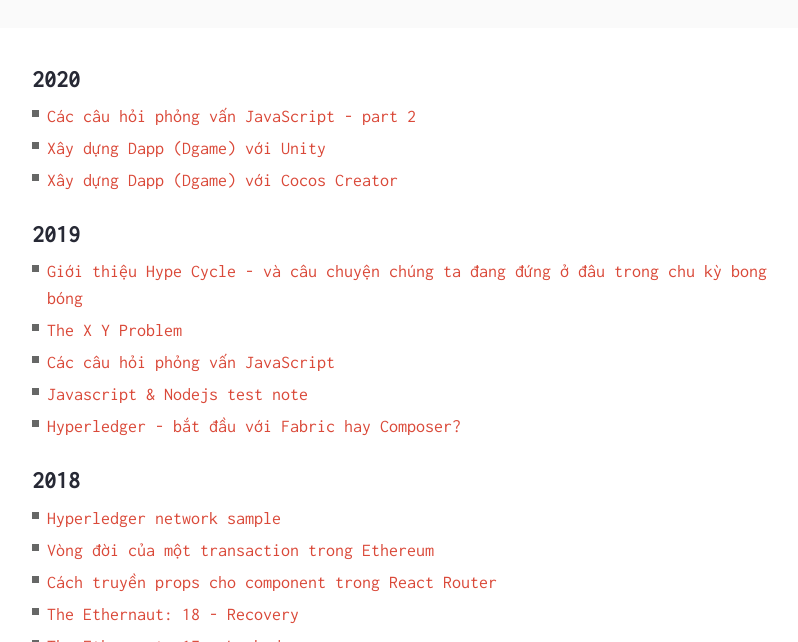
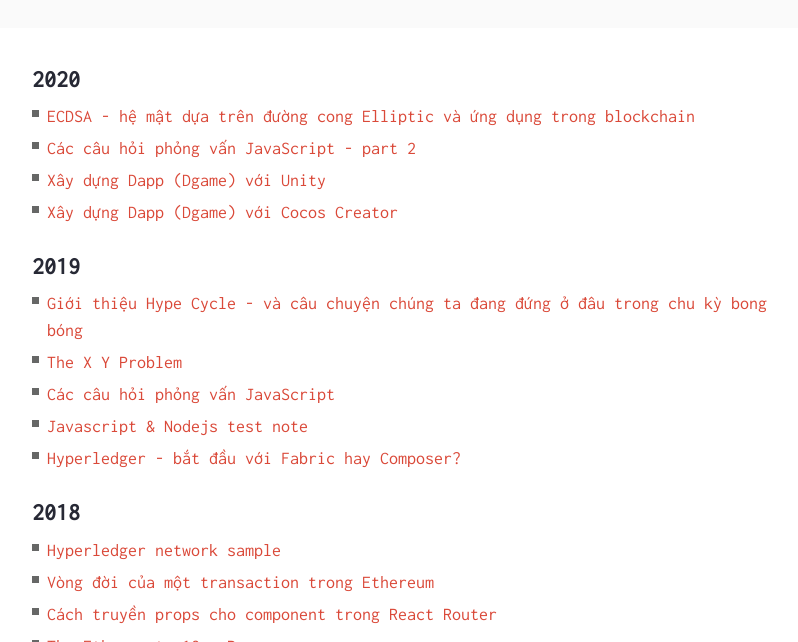
Before and after one commit to bboynam99/dotrungkien.github.io, a Jekyll site: the page built from index.html, in a window 1280 px wide and 900 px high, cut to the strip 258-900 px from the top of the window. Shown: the whole strip, without its empty margins (224-1022 px from the left). Built offline with Jekyll 4.4.1, drawn with Linux system fonts in a browser that asks for light colours; nearby versions of some CDN libraries; some of the changed lines change nothing that is shown.

Commit message:
publish new post

````diff
--- a/_drafts/2020-04-28-ecdsa.md
+++ b/_posts/2020-04-28-ecdsa.md
@@ -56,8 +56,6 @@
 
 $$ y^2 \pmod p = x^3 + ax + b \pmod p $$
 
-Kiến thức về đường cong elliptic nói chung khá là rộng, nên trong khuôn khổ bài này chúng ta sẽ chỉ đi vào một đường cong cụ thể được sử dụng trong Bitcoin và Ethereum mà thôi.
-
 Bitcoin hay Ethereum sử dụng một đường cong theo tiêu chuẩn [secp256k1](https://en.bitcoin.it/wiki/Secp256k1) do _Viện Tiêu Chuẩn và Kỹ Thuật Quốc Gia Mỹ_ (NIST) đặt ra.
 
 Đường cong này có công thức như sau:
@@ -66,7 +64,7 @@
 
 với `p` là một số nguyên tố rất lớn, $$ p = 2^{265} - 2^{32} - 2^9 - 2^8 - 2^7 - 2^6 - 2^4 - 1 $$.
 
-Hình dưới minh hoạ một đường cong elliptic được sử dụng trong Bitcoin & Ethereum.
+Hình dưới minh hoạ đường cong elliptic được sử dụng trong Bitcoin & Ethereum.
 
 ![elliptic]({{ site.url }}/assets/images/ecdsa/elliptic.png)
 
@@ -109,8 +107,6 @@
 
 ### Tạo public key
 
-Ok ta đã nắm được lý thuyết về các phép toán trên đường cong Elliptic, giờ ta sẽ tìm hiểu xem "public key được tạo ra như thế nào".
-
 Ta đã có một `private key` là một số ngẫu nhiên $$ d_{A} $$.
 
 Trên đường cong Elliptic ta chọn một điểm **G**, gọi là _điểm sinh_ (generator point hay reference point).
@@ -119,7 +115,7 @@
 
 $$ Q_A = d_A \times G $$
 
-trong đó:
+với Bitcoin hay Ethereum thì:
 
 $$ G = 02 79BE667E F9DCBBAC 55A06295 CE870B07 029BFCDB 2DCE28D9 59F2815B 16F81798 $$
 
@@ -133,7 +129,9 @@
 
 Ta đã nắm được lý thuyết về đường cong Elliptic, private key, public key, trong phần này ta sẽ tìm hiểu một file/message được ký như thế nào trong Ethereum và nó tạo ra chữ ký số trông ra sao.
 
-Chữ ký trong Ethereum sẽ được biểu diễn bởi một cặp `(r, s)`.
+### Tạo chữ ký
+
+> Chữ ký trong Ethereum sẽ được biểu diễn bởi một cặp `(r, s)`.
 
 Để tạo ra cặp `(r, s)` này đầu tiên ra sẽ phải chọn ra một số ngẫu nhiên `k` (lưu ý đây là một số ngẫu nhiên khác với private key).
 
@@ -145,10 +143,168 @@
 
 Để tính được `s`, đầu tiên ta tính _hash của message_ mà ta cần ký, gọi là `z`, khi này:
 
-$$ S = k^{-1}(z - d_A \times r) \pmod p $$
+$$ s = k^{-1}(z + d_A \times r) \pmod p $$
 
 Ta lưu ý ở đây $$ k^{-1} $$ là **nghịch đảo theo modulo** của `k`, xem thêm tại ([modular multiplicative inverse](https://en.wikipedia.org/wiki/Modular_multiplicative_inverse)) chứ không phải nghịch đảo đơn thuần trong tính toán thập phân là $$\frac{1}{k}$$.
 
 Nếu trong tính toán thập phân $$k\times \frac{1}{k} = 1$$ thì theo modulo $$k \times k^{-1} \equiv 1 \pmod m$$.
 
 Ví dụ nghịch đảo của 2 trong tính toán thập phân là $$\frac{1}{2}$$ vì $$2\times \frac{1}{2} = 1$$. Nhưng nghịch đảo theo modulo 5 của 2 sẽ là 3 vì $$2 \times 3 = 6 \equiv 1 \pmod 5$$. Vậy $$2^{-1} = 3 \pmod 5$$.
+
+### Verify chữ ký
+
+Để xác minh tính hợp lệ của chữ ký, ta chỉ cần public key $$ Q_A $$ là đủ.
+
+Bằng cách tính:
+
+$$ P = s^{-1} \times z \times G + s^{-1} \times r \times Q_A $$
+
+Nếu toạ độ x của `P` bằng `r`, có nghĩa là chữ ký là hợp lệ.
+
+Ta sẽ chứng minh điều này như sau:
+
+$$ P = s^{-1} \times z \times G + s^{-1} \times r \times Q_A $$
+
+mà $$ Q_A = d_A \times G $$
+
+nên $$ P = (z + r \times d_A) \times s^{-1} \times G $$
+
+mà ta có $$ s = k^{-1}(z + d_A \times r) $$
+
+suy ra $$ P = (z + r \times d_A) \times (z + r \times d_A)^{-1} \times (k^{-1})^{-1} \times G $$
+
+$$\Leftrightarrow P = k \times G$$
+
+Đây chính là công thức mà ta dùng để tính là P khi tạo ra chữ ký, vậy ta có điều phải chứng minh.
+
+## Ứng dụng trong Ethereum
+
+Trong Ethereum (Bitcoin cũng tương tự) thì đường cong Elliptic được ứng dụng trong 2 việc:
+
+- Tạo ra địa chỉ ví
+- Tạo chữ ký cho giao dịch
+
+Trong phần này ta sẽ sử dụng code để lược bớt sự phức tạp của tính toán.
+
+### Tạo ra địa chỉ ví
+
+Từ một private key, một địa chỉ ví Ethereum được tạo ra như sau
+
+- tạo public key từ private key giống như bên trên ta đã trình bày.
+- tính hash của public key và lấy 20 bytes cuối cùng làm địa chỉ, hàm hash ở đây là `Keccak256`
+
+ví dụ ta có một private key:
+
+$$ d_A = f8f8a2f43c8376ccb0871305060d7b27b0554d2cc72bccf41b2705608452f315 $$
+
+bằng phép nhân đường cong Elliptic, ta tính được public key là một điểm $$ Q_A = (x, y) $$ với
+
+```js
+x = 6e145ccef1033dea239875dd00dfb4fee6e3348b84985c92f103444683bae07b
+y = 83b5c38e5e2b0c8529d7fa3f64d46daa1ece2d9ac14cab9477d042c84c32ccd0
+```
+
+ghép vào ta sẽ có một public key
+
+$$ Q_A = 0x6e145ccef1033dea239875dd00dfb4fee6e3348b84985c92f103444683bae07b83b5c38e5e2b0c8529d7fa3f64d46daa1ece2d9ac14cab9477d042c84c32ccd0 $$
+
+tiến hành hash public key, ta được
+
+$$ Keccak256(Q_A) = 2a5bc342ed616b5ba5732269001d3f1ef827552ae1114027bd3ecf1f086ba0f9 $$
+
+Lấy 20 bytes cuối cùng ta sẽ được địa chỉ ví chính là `0x001d3f1ef827552ae1114027bd3ecf1f086ba0f9`
+
+Code:
+
+```js
+var Wallet = require('ethereumjs-wallet');
+var EthUtil = require('ethereumjs-util');
+
+const privateKeyBuffer = EthUtil.toBuffer(
+  '0xf8f8a2f43c8376ccb0871305060d7b27b0554d2cc72bccf41b2705608452f315'
+);
+const wallet = Wallet.fromPrivateKey(privateKeyBuffer);
+
+const publicKey = wallet.getPublicKeyString();
+console.log({ publicKey });
+const address = wallet.getAddressString();
+console.log({ address });
+```
+
+### Ký giao dịch
+
+Một raw transaction trong Ethereum sẽ trông như sau:
+
+```js
+{
+  from: '0x937CDc3a7273269Fe43967E785D9e24D3C48C164',
+  gas: '0x3d0900',
+  gasPrice: 10000000000,
+  hash: '0x228c53215e5ad0f9d6114a4f4adeb8e5359fbee1283aacb7fedb2ab1b212871b',
+  data: '0x60fe47b10000000000000000000000000000000000000000000000000000000000000003',
+  nonce: 34,
+  to: '0x6b4A7a46ad065b5fb142DEe92E9F4546982510fD',
+  value: '0x',
+}
+```
+
+Ta sẽ tiến hành ký với private key như sau:
+
+```js
+let tx = new EthereumTx(rawTx);
+console.log('mess: ', tx.hash(false).toString('hex'));
+tx.sign(privateKey);
+let serializedTx = tx.serialize();
+await web3.eth
+  .sendSignedTransaction('0x' + serializedTx.toString('hex'))
+  .on('transactionHash', (hash) => {
+    console.log('tx hash: ', hash);
+  })
+  .on('receipt', (receipt) => {
+    console.log('tx successfull');
+  })
+  .on('error', (err) => {
+    console.log('wrong ', err);
+  });
+```
+
+khi này ta sẽ được một transaction đã ký và sẵn sàng broadcast lên mạng rồi:
+
+```js
+{
+  blockHash: '0x7905dc70c9a0196fd2a1999568506026e5e4027c7fac88fd3b841df213c7918d',
+  blockNumber: 7719658,
+  from: '0x937CDc3a7273269Fe43967E785D9e24D3C48C164',
+  gas: '0x3d0900',
+  gasPrice: '10000000000',
+  hash: '0x228c53215e5ad0f9d6114a4f4adeb8e5359fbee1283aacb7fedb2ab1b212871b',
+  input: '0x60fe47b10000000000000000000000000000000000000000000000000000000000000003',
+  nonce: 34,
+  r: '0x3dee14909e26ec8758cca4b386ec582cac5100767776454eec94343ac6f2de46',
+  s: '0x68869c7b5e4b4caa6b602e29f0787ae70a37833cc681c9463b139f30a2fe5de5',
+  to: '0x6b4A7a46ad065b5fb142DEe92E9F4546982510fD',
+  transactionIndex: 2,
+  v: '0x29',
+  value: '0',
+};
+```
+
+ta có thể để ý ở đây raw transaction cũ đã được thêm các trường `r` và `s`, đây chính là chữ ký số của giao dịch.
+
+Bằng chữ ký này ta có thể xác nhận được rằng đây là giao dịch được ký bởi địa chỉ `0x937CDc3a7273269Fe43967E785D9e24D3C48C164`.
+
+Trên thực tế khi tương tác với các Dapp thì ta thường sử dụng Metamask hay các ứng dụng ví đã được lập trình sẵn các hàm trên rồi, điều này giúp cho người dùng có thể dễ dàng tiếp cận với ứng dụng mà không cần hiểu quá rõ về key, địa chỉ cũng như chữ ký số. Chỉ đơn giản bấm _OK_ hay _Cancel_ là đủ rồi.
+
+## Kết luận
+
+Hi vọng bài viết có thể giúp cho chúng ta hiểu thêm về ECDSA cũng như những ứng dụng của nó trong blockchain, mà cụ thể ở đây là Ethereum và Bitcoin.
+
+Và hãy luôn giữ `private key` của mình an toàn nhé :smile:
+
+## Tham khảo
+
+- https://en.wikipedia.org/wiki/Elliptic_Curve_Digital_Signature_Algorithm
+- https://www.instructables.com/id/Understanding-how-ECDSA-protects-your-data/
+- https://www.instructables.com/id/Understanding-how-ECDSA-protects-your-data/
+- https://www.maximintegrated.com/en/design/technical-documents/tutorials/5/5767.html
+- https://cryptobook.nakov.com/digital-signatures/ecdsa-sign-verify-messages
````
